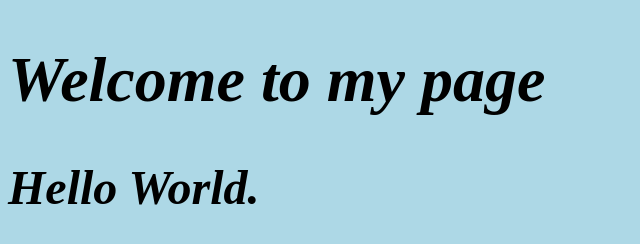
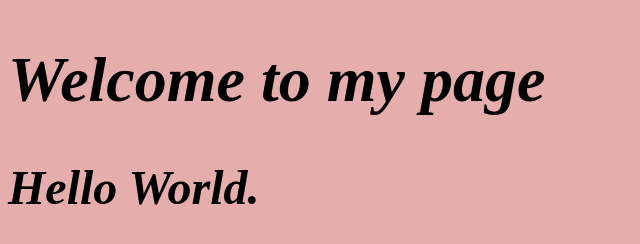
Before and after one commit to JeetenShah76/Web, a plain HTML site: page index.html in a window 1280 px wide. Shown: the whole page, without its empty margins (0-640 px from the left). Drawn offline with Linux system fonts and the light colour scheme.

Commit message:
changed background colour

```diff
--- a/site.css
+++ b/site.css
@@ -1,5 +1,5 @@
 body {
-    background-color: lightblue;
+    background-color: rgb(230, 173, 173);
     font-style: italic;
     font-size: xx-large;
     font: bold;
```
